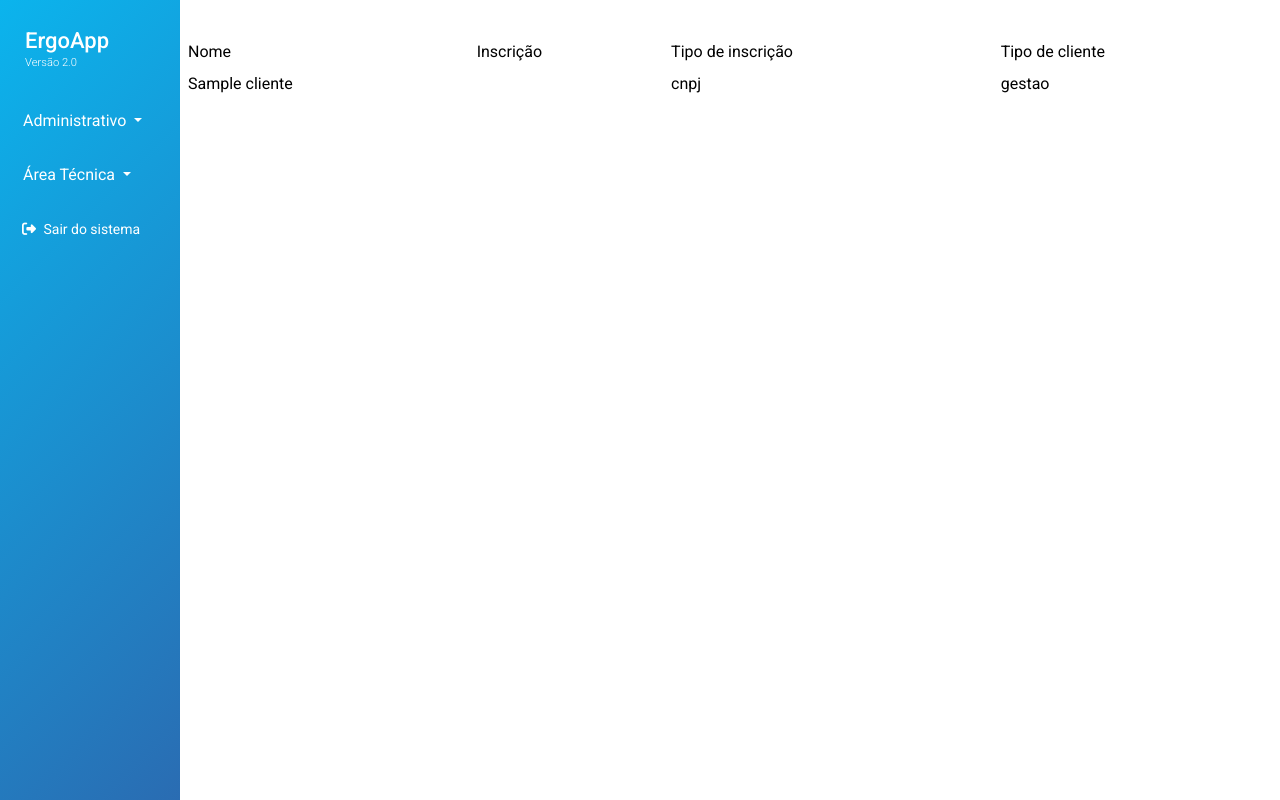
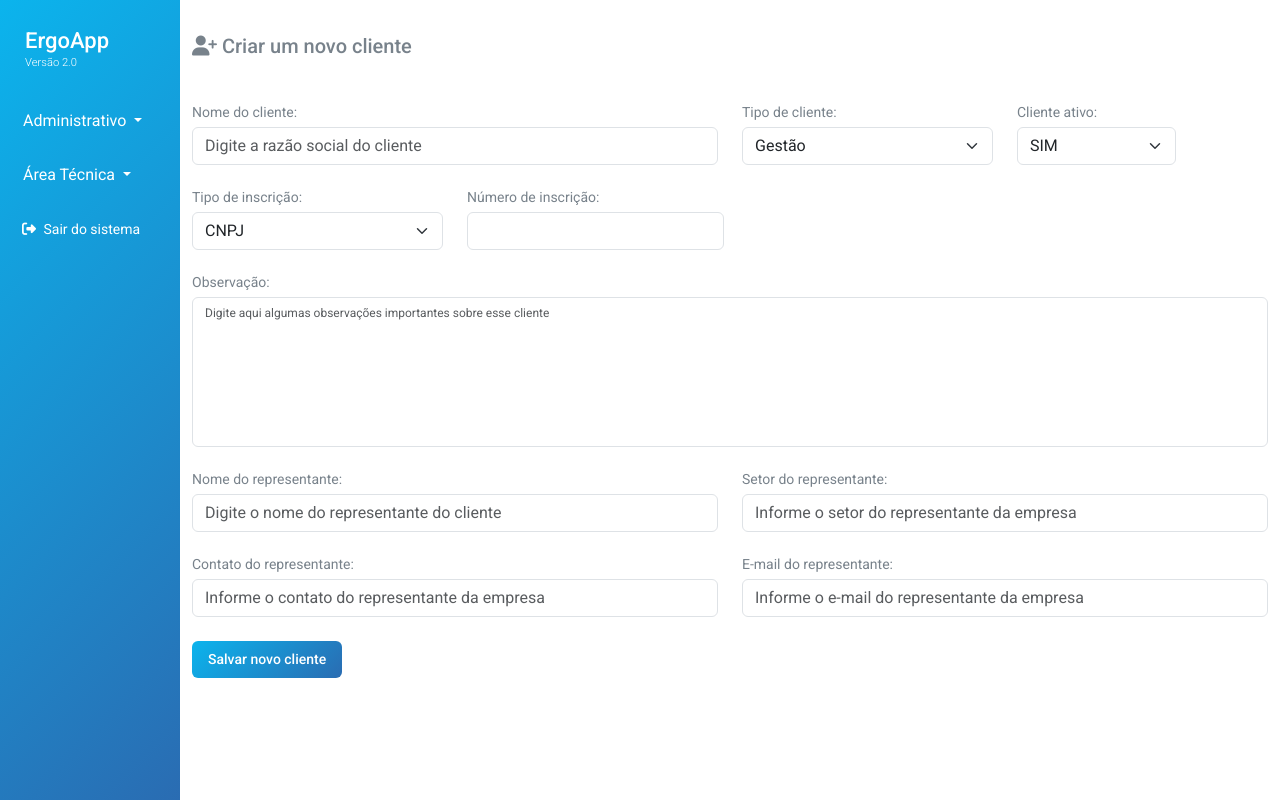
Before and after one commit to victorreginaldodev/ErgoApp, a Django app: page /clientes/ in a window 1280 px wide. Run offline with Django 5.2, Linux system fonts and the light colour scheme; a user stored in the database is signed in; tables that the repository leaves empty hold one stand-in row (values such as "Sample post"); some libraries are stand-ins or nearby versions.

Commit message:
Add pag cadastro de clinte

```diff
--- a/ordemServico/forms/ClienteForm.py
+++ b/ordemServico/forms/ClienteForm.py
@@ -1,21 +1,40 @@
-from django.forms import ModelForm, TextInput, Select, Textarea, NumberInput
+from django.forms import ModelForm, TextInput, Select, Textarea, EmailInput
 from ordemServico.models import Cliente
 
-class Clienteform(ModelForm):
+class ClienteForm(ModelForm):
 
     class Meta:
         model = Cliente
         fields = '__all__'
 
         widgets = {
-            'nome': TextInput(attrs={'class': 'form-control'}),
-            'tipo_inscricao': Select(attrs={'class': 'form-select'}),
-            'numero_inscricao': TextInput(attrs={'class': 'form-control'}),
-            'ramo_atividade': TextInput(attrs={'class': 'form-control'}),
-            'ramo_atividade_detalhado': TextInput(attrs={'class': 'form-control'}),
-            'grau_risco': Select(attrs={'class': 'form-select'}),
-            'tipo_cliente': Select(attrs={'class': 'form-select'}),
-            'cnae': TextInput(attrs={'class': 'form-control'}),
+            'nome': TextInput(attrs={
+                'class': 'form-control w-100',
+                'placeholder': 'Digite a razão social do cliente'
+            }),
+            'tipo_inscricao': Select(attrs={
+                'class': 'form-select',
+                'id': 'id_tipo_inscricao',
+            }),
+            'numero_inscricao': TextInput(attrs={
+                'class': 'form-control w-75',
+                'id': 'id_numero_inscricao'
+            }),
+            'ramo_atividade': TextInput(attrs={
+                'class': 'form-control'
+            }),
+            'ramo_atividade_detalhado': TextInput(attrs={
+                'class': 'form-control'
+            }),
+            'grau_risco': Select(attrs={
+                'class': 'form-select'
+            }),
+            'tipo_cliente': Select(attrs={
+                'class': 'form-select',
+            }),
+            'cnae': TextInput(attrs={
+                'class': 'form-control'
+            }),
             'observacao': Textarea(attrs={
                 'class': 'form-control textarea-control w-100',
                 'style': 'height: 150px',
@@ -23,4 +42,25 @@ class Clienteform(ModelForm):
                 'placeholder': 'Digite aqui algumas observações importantes sobre esse cliente',
                 'rows': 8,
             }),
+            'nome_representante': TextInput(attrs={
+                'class': 'form-control w-100',
+                'placeholder': 'Digite o nome do representante do cliente',
+            }),
+            'setor_representante': TextInput(attrs={
+                'class': 'form-control w-100',
+                 'placeholder': 'Informe o setor do representante da empresa'
+            }),
+            'email_representante': EmailInput(attrs={
+                'class': 'form-control w-100',
+                'placeholder': 'Informe o e-mail do representante da empresa',
+            }),
+            'contato_representante': TextInput(attrs={
+                'class': 'form-control w-100',
+                'placeholder': 'Informe o contato do representante da empresa',
+                'id': 'id_contato_representante',
+            }),
+            'cliente_ativo': Select(attrs={
+                'class': 'form-select',
+
+            }),
         }
--- a/ordemServico/forms/__init__.py
+++ b/ordemServico/forms/__init__.py
@@ -5,6 +5,5 @@
 from .RegistroForm import UserRegisterForm, ProfileRegisterForm
 from .ServicoUpdateForm import ServicoUpdateForm
 from .TarefaForm import TarefaForm
-from .TarefaUpdateForm import TarefaUpdateForm
-from .ClienteForm import Clienteform
+from .ClienteForm import ClienteForm
 from .ServicoForm import ServicoForm
--- a/ordemServico/views/ClientesView.py
+++ b/ordemServico/views/ClientesView.py
@@ -1,17 +1,16 @@
 from django.shortcuts import render, redirect
-from django.forms import inlineformset_factory
-from django.urls import reverse
 from django.contrib.auth.decorators import login_required
-
-from ordemServico.models import Cliente
+from ordemServico.forms import ClienteForm
 
 @login_required
 def clientes(request):
+    if request.method == 'POST':
+        form = ClienteForm(request.POST)
 
-    clientes = Cliente.objects.all()
+        if form.is_valid():
+            form.save()
+            return redirect('clientes')
+    else:
+        form = ClienteForm()
 
-    contex = {
-        'clientes': clientes,
-    }
-
-    return render(request, 'ordemServico/clientes.html', contex)
+    return render(request, 'ordemServico/clientes.html', {'form': form})
--- a/templates/ordemServico/clientes.html
+++ b/templates/ordemServico/clientes.html
@@ -5,26 +5,161 @@
 {% block content %}
 
 <div class="content page-title">
-    <table class="table">
-        <thead>
-            <tr>
-                <th>Nome</th>
-                <th>Inscrição</th>
-                <th>Tipo de inscrição</th>
-                <th>Tipo de cliente</th>
-            </tr>
-        </thead>
-        <tbody>
-            {% for cliente in clientes %}
-            <tr>
-                <td>{{ cliente.nome }}</td>
-                <td>{{ cliente.inscricao }}</td>
-                <td>{{ cliente.tipo_inscricao }}</td>
-                <td>{{ cliente.tipo_cliente }}</td>
-            </tr>
-            {% endfor %}
-        </tbody>
-    </table>
+
+    <div class="container">
+
+        <h3 class="fs-5 mb-5">
+            <i class="fas fa-user-plus"></i>
+            Criar um novo cliente
+        </h3>
+
+        <form method="POST">
+            {% csrf_token %}
+
+            <!-- Primeira linha do formulário: Nome do cliente -->
+            <div class="row mb-4">
+                <div class="col-md-6">
+                    <label for="{{ form.nome.id_for_label }}" class="form-label">Nome do cliente:</label>
+                    <div class="form-group">
+                        {{ form.nome }}
+                    </div>
+                </div>
+
+                <div class="col-md-3">
+                    <label for="{{ form.tipo_cliente.id_for_label }}" class="form-label">Tipo de cliente:</label>
+                    <div class="form-group">
+                        {{ form.tipo_cliente }}
+                    </div>
+                </div>
+
+                <div class="col-md-2">
+                    <label for="{{ form.cliente_ativo.id_for_label }}" class="form-label">Cliente ativo:</label>
+                    <div class="form-group">
+                        {{ form.cliente_ativo }}
+                    </div>
+                </div>
+            </div>
+
+            <!-- Segunda linha do formulário: Tipo de inscrição e Número de inscrição -->
+            <div class="row mb-4">
+                <div class="col-md-3">
+                    <label for="{{ form.tipo_inscricao.id_for_label }}" class="form-label">Tipo de inscrição:</label>
+                    <div class="form-group">
+                        {{ form.tipo_inscricao }}
+                    </div>
+                </div>
+
+                <div class="col-md-4">
+                    <label for="{{ form.numero_inscricao.id_for_label }}" class="form-label">Número de inscrição:</label>
+                    <div class="form-group">
+                        {{ form.numero_inscricao }}
+                    </div>
+                </div>
+            </div>
+
+            <!-- Terceira linha do formulário: Tipo de cliente e Observação -->
+            <div class="row mb-4">
+                <div class="col-md-12">
+                    <label for="{{ form.observacao.id_for_label }}" class="form-label">Observação:</label>
+                    <div class="form-group">
+                        {{ form.observacao }}
+                    </div>
+                </div>
+            </div>
+
+            <!-- Quarta linha do formulário: Nome do representante, Setor do representante, e E-mail do representante -->
+            <div class="row mb-4">
+                <div class="col-md-6">
+                    <label for="{{ form.nome_representante.id_for_label }}" class="form-label">Nome do
+                        representante:</label>
+                    <div class="form-group">
+                        {{ form.nome_representante }}
+                    </div>
+                </div>
+
+                <div class="col-md-6">
+                    <label for="{{ form.setor_representante.id_for_label }}" class="form-label">Setor do
+                        representante:</label>
+                    <div class="form-group">
+                        {{ form.setor_representante }}
+                    </div>
+                </div>
+
+            </div>
+
+            <!-- Quinta linha do formulário: Contato do representante e Cliente ativo -->
+            <div class="row mb-4">
+                <div class="col-md-6">
+                    <label for="{{ form.contato_representante.id_for_label }}" class="form-label">
+                        Contato do representante:
+                    </label>
+                    <div class="form-group">
+                        {{ form.contato_representante }}
+                    </div>
+                </div>
+                <div class="col-md-6">
+                    <label for="{{ form.email_representante.id_for_label }}" class="form-label">
+                        E-mail do representante:</label>
+                    <div class="form-group">
+                        {{ form.email_representante }}
+                    </div>
+                </div>
+            </div>
+
+            <button type="submit" class="btn button py-2">Salvar novo cliente</button>
+        </form>
+    </div>
 </div>
 
 {% endblock %}
+
+{% block scripts %}
+
+<script src="https://cdnjs.cloudflare.com/ajax/libs/jquery/3.6.0/jquery.min.js"></script>
+<script src="https://cdnjs.cloudflare.com/ajax/libs/jquery.inputmask/5.0.7/jquery.inputmask.min.js"></script>
+
+<script>
+    $(document).ready(function() {
+        // Função para aplicar a máscara de acordo com o tipo de cliente selecionado
+        function applyMask() {
+            var tipoInscricao = $('#id_tipo_inscricao').val();  // Obtém o valor do select
+
+            // Remove qualquer máscara anterior
+            $('#id_numero_inscricao').inputmask('remove');
+
+            // Verifica o tipo de inscrição e aplica a máscara correspondente
+            if (tipoInscricao === 'cpf') {
+                $('#id_numero_inscricao').inputmask('999.999.999-99');  // Máscara CPF
+            } else if (tipoInscricao === 'cnpj') {
+                $('#id_numero_inscricao').inputmask('99.999.999/9999-99');  // Máscara CNPJ
+            } else if (tipoInscricao === 'cei') {
+                $('#id_numero_inscricao').inputmask('99.999.99999/99');  // Máscara CEI
+            } else if (tipoInscricao === 'cno') {
+                $('#id_numero_inscricao').inputmask('99.999.999/9999-99');  // Máscara CNO
+            } else if (tipoInscricao === 'caepf') {
+                $('#id_numero_inscricao').inputmask('999.999.999-99');  // Máscara CAEPF (Semelhante ao CPF)
+            }
+        }
+
+        // Aplica a máscara ao carregar a página com base no valor atual do select
+        applyMask();
+
+        // Atualiza a máscara ao mudar o valor do select (quando o usuário escolhe outro tipo)
+        $('#id_tipo_inscricao').on('change', function() {
+            applyMask();  // Chama a função para atualizar a máscara
+        });
+    });
+</script>
+
+<script>
+    $(document).ready(function() {
+        // Aplicar máscara que se adapta para telefones fixos e móveis
+        $('#id_contato_representante').inputmask({
+            mask: ['(99) 9999-9999', '(99) 9 9999-9999'],
+            keepStatic: true  // Permite alternar entre os dois formatos dinamicamente
+        });
+    });
+</script>
+
+
+{% endblock %}
```
